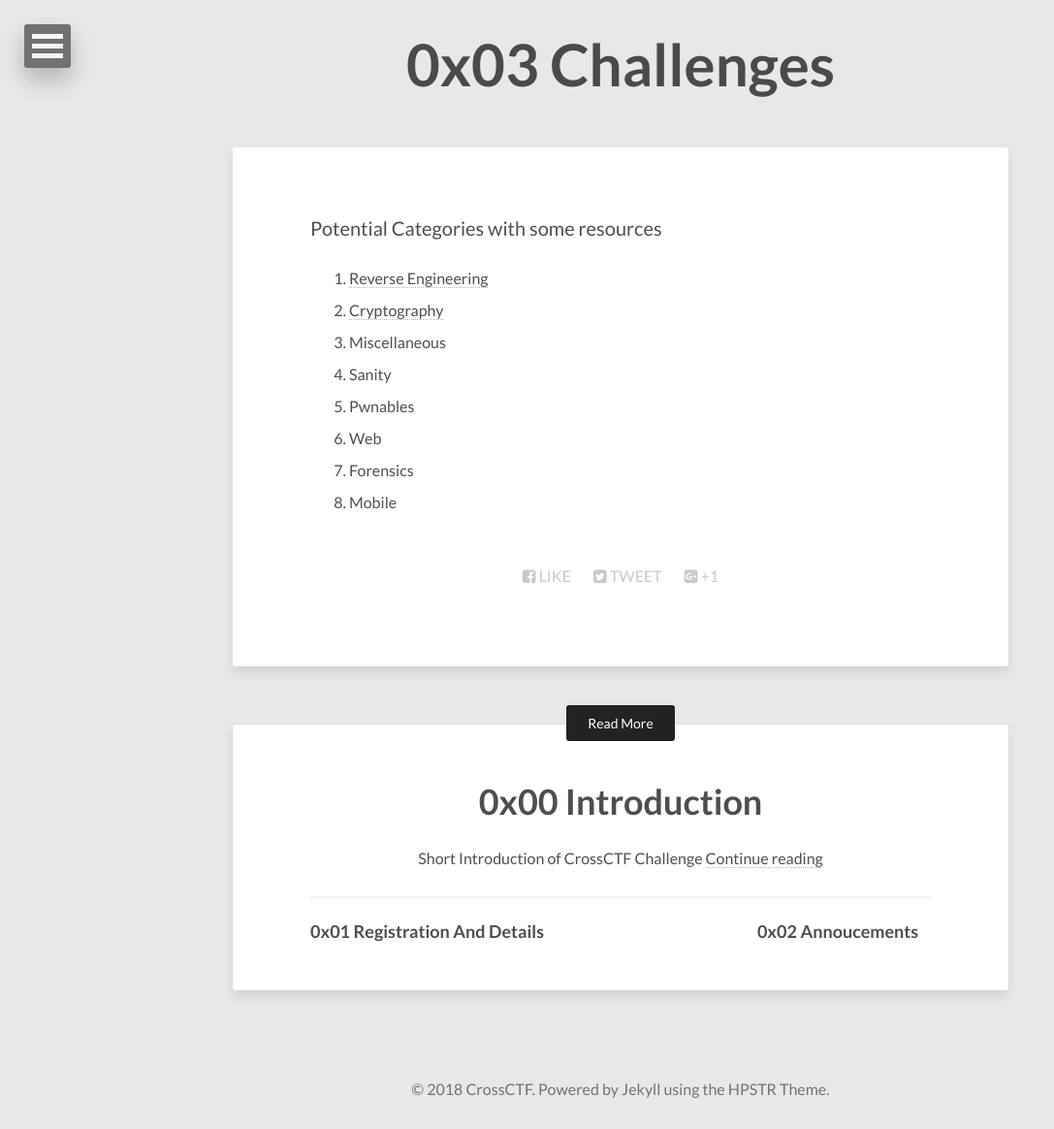
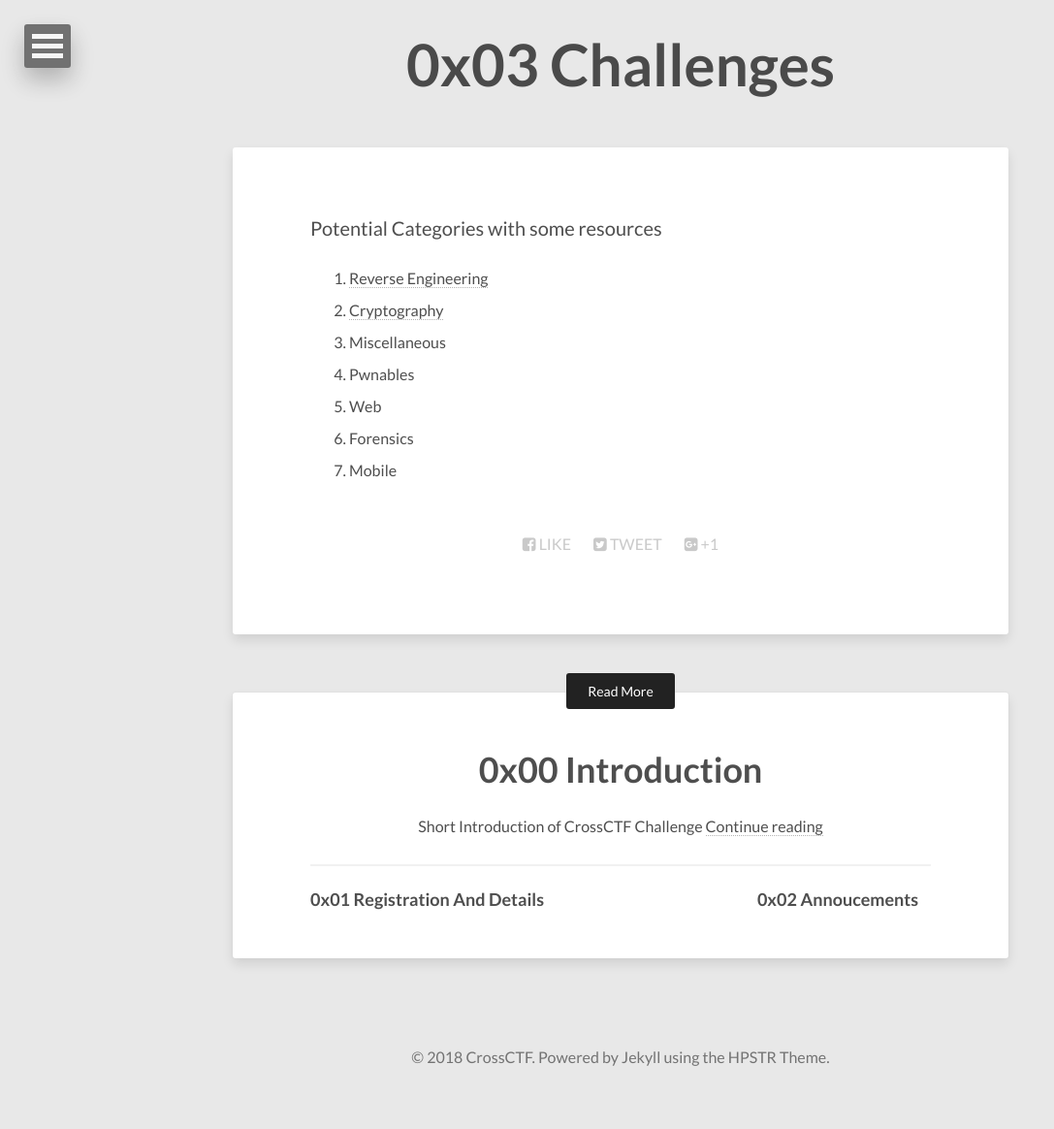
Before and after one commit to CrossCTF/crossctf.github.io, a Jekyll site: the page built from _posts/2013-05-22-Potential-Challeges.md, in a window 1280 px wide. Shown: the whole page at 97% size, without its empty margins (0-1087 px from the left). Built offline with Jekyll 4.4.1, drawn with Linux system fonts in a browser that asks for light colours; nearby versions of some CDN libraries; after the commit the page ends 1131 px from its top, so only the background shows below that.

Commit message:
removed sanity

```diff
--- a/_posts/2013-05-22-Potential-Challeges.md
+++ b/_posts/2013-05-22-Potential-Challeges.md
@@ -10,8 +10,7 @@ Potential Categories with some resources
 1. [Reverse Engineering](https://blog.udemy.com/reverse-engineering-tutorial/)
 2. [Cryptography](https://ocw.mit.edu/courses/electrical-engineering-and-computer-science/6-875-cryptography-and-cryptanalysis-spring-2005/)
 3. Miscellaneous
-4. Sanity
-5. Pwnables
-6. Web
-7. Forensics
-8. Mobile
+4. Pwnables
+5. Web
+6. Forensics
+7. Mobile
```
